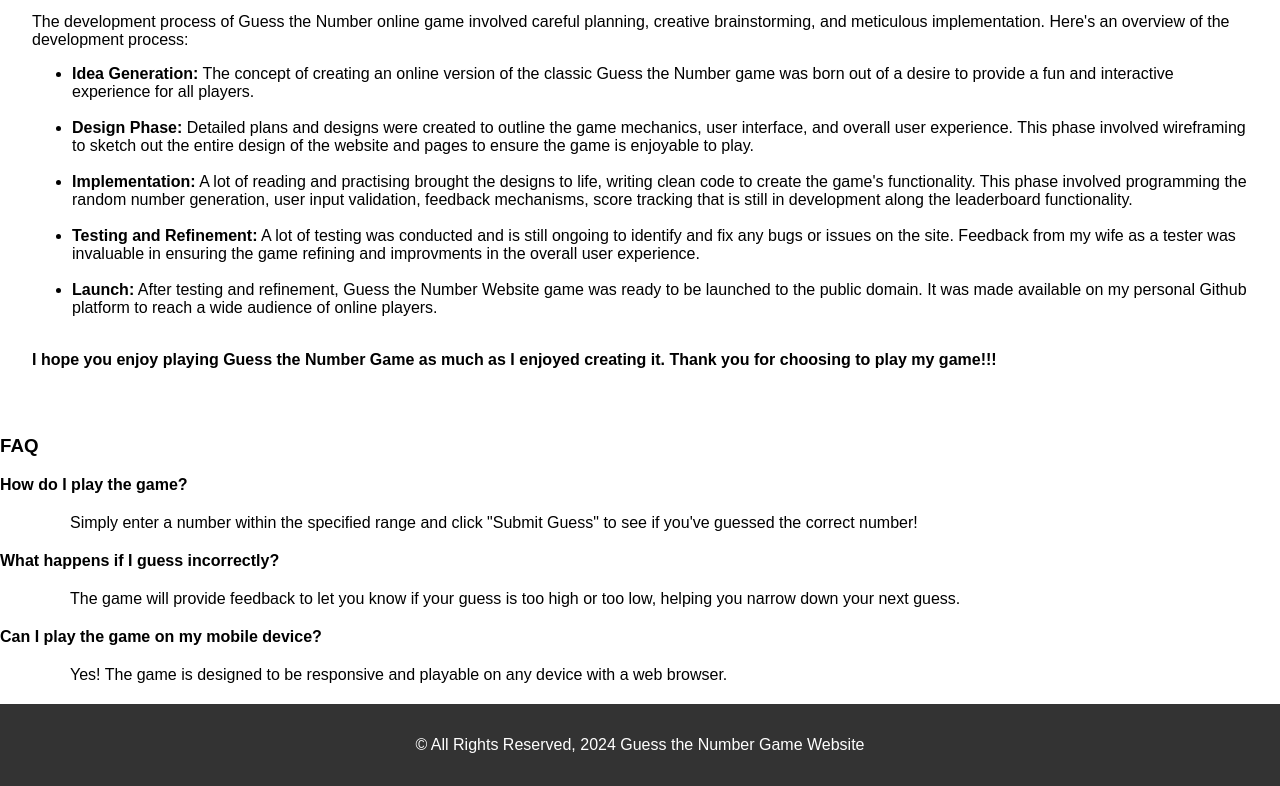
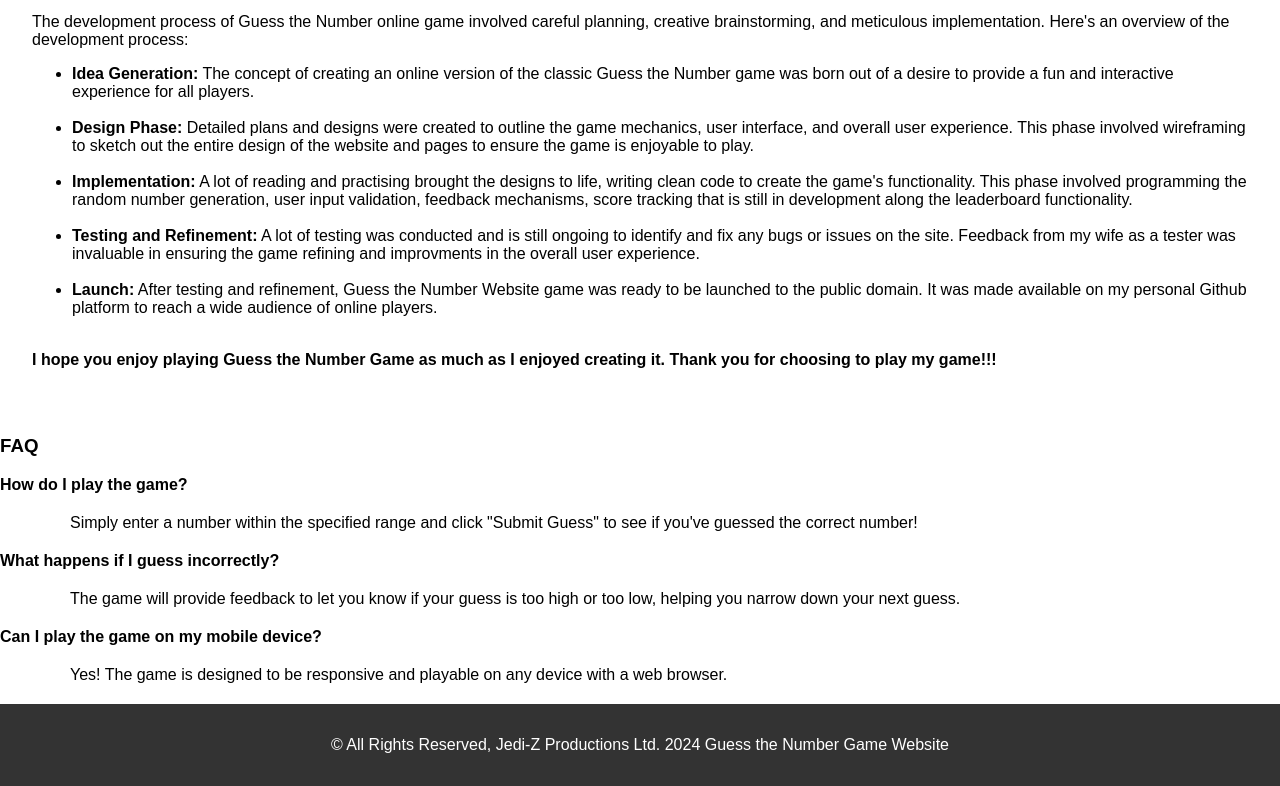
Before and after one commit to maragon-belize/set08801, a plain HTML site: page about.html in a window 1280 px wide. Shown: the part 319-1105 px from the top of the page. Drawn offline with Linux system fonts and the light colour scheme.

Commit message:
Add files via upload

```diff
--- a/about.html
+++ b/about.html
@@ -75,7 +75,7 @@
   </main>
 
   <footer>
-    <p>&copy; All Rights Reserved, 2024 Guess the Number Game Website</p>
+    <p>&copy; All Rights Reserved, Jedi-Z Productions Ltd. 2024 Guess the Number Game Website</p>
   </footer>
 </body>
 </html>
```
